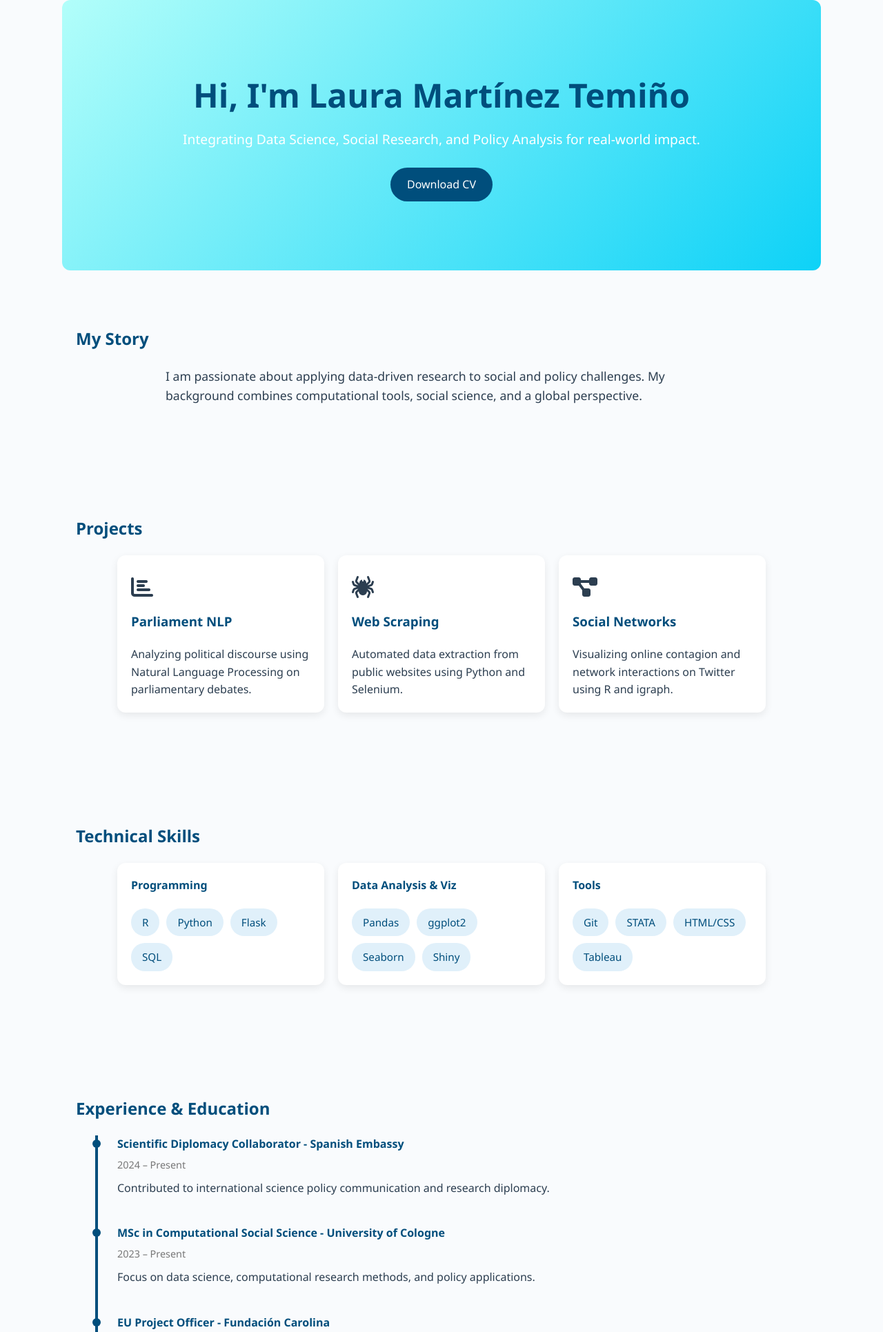
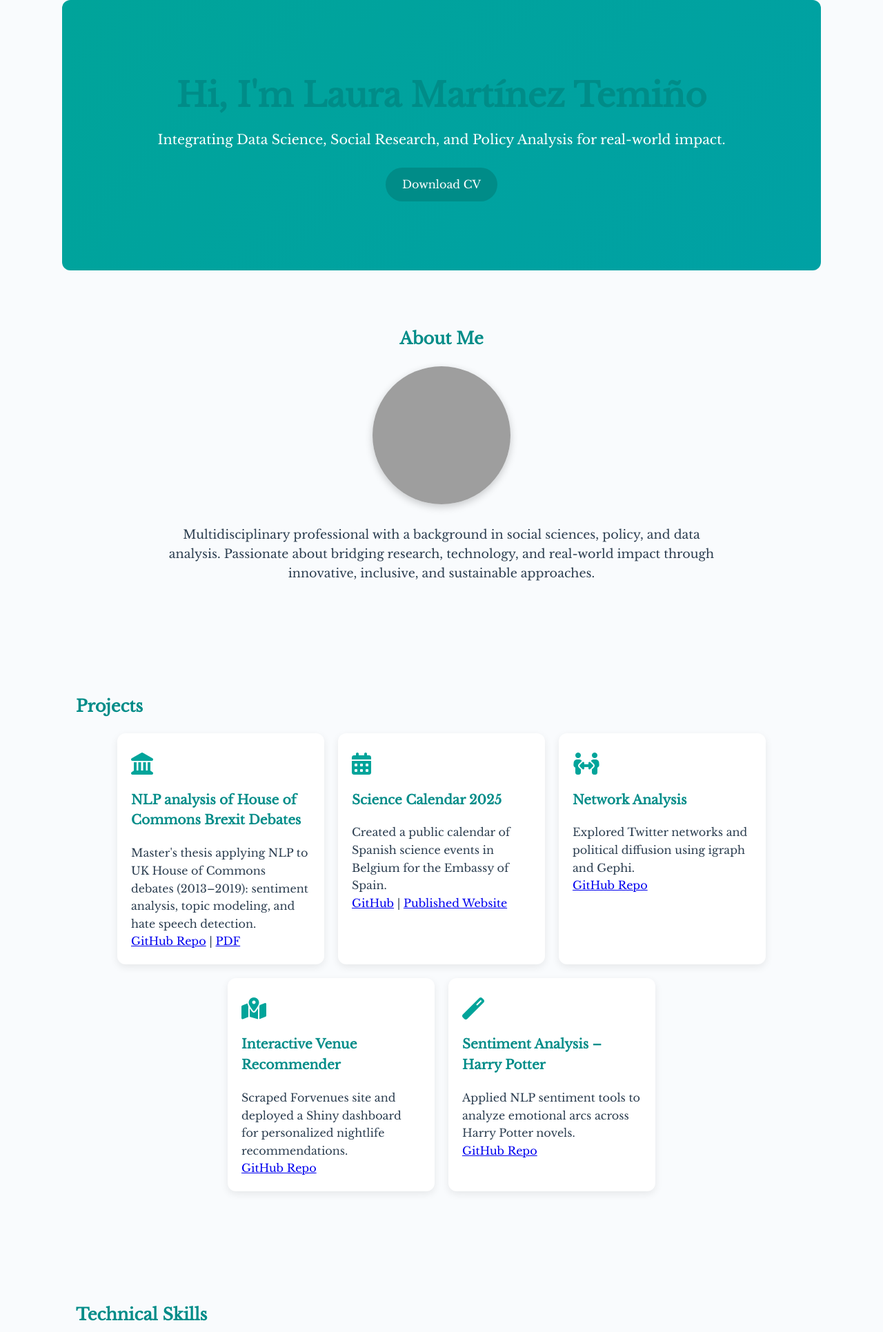
Before and after one commit to laura-martinez00/laura-website, a Flask app: page / in a window 1280 px wide. Shown: the top 1931 px of the page at 69% size. Run offline with Flask 3, Linux system fonts and the light colour scheme; some libraries are stand-ins or nearby versions; grey boxes are pictures that could not be loaded.

Commit message:
Updated content: projects, experience, skills, and design

```diff
--- a/static/css/styles.css
+++ b/static/css/styles.css
@@ -1,4 +1,6 @@
 /* Reset */
+@import url('https://fonts.googleapis.com/css2?family=Libre+Baskerville&display=swap');
+
 * {
   margin: 0;
   padding: 0;
@@ -6,7 +8,7 @@
 }
 
 body {
-  font-family: 'Segoe UI', Tahoma, Geneva, Verdana, sans-serif;
+  font-family: 'Libre Baskerville', serif;
   background: #f9fbfd;
   color: #2c3e50;
   line-height: 1.6;
@@ -21,13 +23,13 @@ body {
 
 h1, h2, h3, h4 {
   margin-bottom: 20px;
-  color: #004e7c;
+  color: #008c88;
 }
 
 /* Hero */
 #hero {
   text-align: center;
-  background: linear-gradient(135deg, #b2fefa, #0ed2f7);
+  background: linear-gradient(135deg, #00a49a, #00a1a4);
   color: white;
   padding: 100px 20px;
   border-radius: 12px;
@@ -46,7 +48,7 @@ h1, h2, h3, h4 {
 .btn {
   display: inline-block;
   padding: 12px 24px;
-  background: #004e7c;
+  background: #008c88;
   color: white;
   text-decoration: none;
   border-radius: 30px;
@@ -54,14 +56,32 @@ h1, h2, h3, h4 {
 }
 
 .btn:hover {
-  background: #0077aa;
+  background: #006f6c;
 }
 
 /* About */
-.about p {
+.about {
+  text-align: center;
+}
+
+.about-content {
+  display: flex;
+  flex-direction: column;
+  align-items: center;
+  gap: 30px;
+}
+
+.about-content img {
+  width: 200px;
+  height: 200px;
+  object-fit: cover;
+  border-radius: 50%;
+  box-shadow: 0 4px 12px rgba(0, 0, 0, 0.2);
+}
+
+.about-content p {
   font-size: 1.1em;
   max-width: 800px;
-  margin: auto;
 }
 
 /* Projects */
@@ -88,6 +108,7 @@ h1, h2, h3, h4 {
 .card .icon {
   font-size: 2em;
   margin-bottom: 10px;
+  color: #00a49a;
 }
 
 /* Skills */
@@ -97,7 +118,7 @@ h1, h2, h3, h4 {
 
 .skill-category h4 {
   margin-bottom: 10px;
-  color: #006b99;
+  color: #00a1a4;
 }
 
 .skill-tags {
@@ -107,8 +128,8 @@ h1, h2, h3, h4 {
 }
 
 .skill-tags span {
-  background: #e0f0fa;
-  color: #004e7c;
+  background: #e0f8f7;
+  color: #008c88;
   padding: 8px 16px;
   border-radius: 20px;
   font-size: 0.95em;
@@ -132,7 +153,7 @@ h1, h2, h3, h4 {
   top: 0;
   bottom: 0;
   width: 4px;
-  background-color: #004e7c;
+  background-color: #008c88;
 }
 
 .timeline-block {
@@ -147,7 +168,7 @@ h1, h2, h3, h4 {
   top: 6px;
   width: 12px;
   height: 12px;
-  background-color: #004e7c;
+  background-color: #008c88;
   border-radius: 50%;
 }
 
@@ -179,7 +200,7 @@ input, textarea {
 }
 
 button {
-  background: #28a745;
+  background: #00a1a4;
   color: white;
   padding: 12px;
   font-size: 1em;
@@ -190,7 +211,7 @@ button {
 }
 
 button:hover {
-  background: #218838;
+  background: #008c88;
 }
 
 .social-links {
@@ -200,7 +221,7 @@ button:hover {
 
 .social-links a {
   margin: 0 10px;
-  color: #004e7c;
+  color: #008c88;
   text-decoration: none;
   font-weight: bold;
 }
--- a/templates/index.html
+++ b/templates/index.html
@@ -18,29 +18,57 @@
 
   <!-- About Me -->
  <section id="about" class="section about">
-    <h2>My Story</h2>
-    <p>I am passionate about applying data-driven research to social and policy challenges. My background combines computational tools, social science, and a global perspective.</p>
+  <h2>About Me</h2>
+  <div class="about-content">
+    <img src="{{ url_for('static', filename='images/profile.jpg') }}" alt="Laura Martinez Temiño photo">
+    <p>
+      Multidisciplinary professional with a background in social sciences, policy, and data analysis. Passionate about bridging research, technology, and real-world impact through innovative, inclusive, and sustainable approaches.
+    </p>
+  </div>
 </section>
 
   <!-- Projects -->
   <section id="projects" class="section projects">
   <h2>Projects</h2>
   <div class="card-container">
+
     <div class="card">
-        <div class="icon"><i class="fas fa-chart-bar"></i></div>
-        <h3>Parliament NLP</h3>
-        <p>Analyzing political discourse using Natural Language Processing on parliamentary debates.</p>
+      <div class="icon"><i class="fas fa-landmark"></i></div>
+      <h3>NLP analysis of House of Commons Brexit Debates</h3>
+      <p>Master's thesis applying NLP to UK House of Commons debates (2013–2019): sentiment analysis, topic modeling, and hate speech detection.</p>
+      <a href="https://github.com/laura-martinez00/NLP_HouseOfCommons_debates" target="_blank">GitHub Repo</a> |
+      <a href="{{ url_for('static', filename='files/TFM-NLP on HoC debates.pdf') }}" target="_blank">PDF</a>
     </div>
+
     <div class="card">
-        <div class="icon"><i class="fas fa-spider"></i></div>
-        <h3>Web Scraping</h3>
-        <p>Automated data extraction from public websites using Python and Selenium.</p>
+      <div class="icon"><i class="fas fa-calendar-alt"></i></div>
+      <h3>Science Calendar 2025</h3>
+      <p>Created a public calendar of Spanish science events in Belgium for the Embassy of Spain.</p>
+      <a href="https://github.com/laura-martinez00/Spain-science-calendar-2025" target="_blank">GitHub</a> |
+      <a href="https://www.spainculture.be/es/quienes-somos/la-ciencia-espanola-en-belgica-programa-2025/" target="_blank">Published Website</a>
     </div>
+
     <div class="card">
-        <div class="icon"><i class="fas fa-project-diagram"></i></div>
-        <h3>Social Networks</h3>
-        <p>Visualizing online contagion and network interactions on Twitter using R and igraph.</p>
+      <div class="icon"><i class="fas fa-people-arrows"></i></div>
+      <h3>Network Analysis</h3>
+      <p>Explored Twitter networks and political diffusion using igraph and Gephi.</p>
+      <a href="https://github.com/laura-martinez00/SNA-assignment" target="_blank">GitHub Repo</a>
     </div>
+
+    <div class="card">
+      <div class="icon"><i class="fas fa-map-marked-alt"></i></div>
+      <h3>Interactive Venue Recommender</h3>
+      <p>Scraped Forvenues site and deployed a Shiny dashboard for personalized nightlife recommendations.</p>
+      <a href="https://github.com/laura-martinez00/Data-harvesting-Project" target="_blank">GitHub Repo</a>
+    </div>
+
+    <div class="card">
+      <div class="icon"><i class="fas fa-magic"></i></div>
+      <h3>Sentiment Analysis – Harry Potter</h3>
+      <p>Applied NLP sentiment tools to analyze emotional arcs across Harry Potter novels.</p>
+      <a href="https://github.com/laura-martinez00/Sentiment-Analysis-Harry-Potter-books" target="_blank">GitHub Repo</a>
+    </div>
+
   </div>
 </section>
 
@@ -49,49 +77,117 @@
   <h2>Technical Skills</h2>
   <div class="card-container">
     <div class="card">
-        <h4>Programming</h4>
+      <h4>Programming & Data</h4>
       <div class="skill-tags">
-          <span>R</span><span>Python</span><span>Flask</span><span>SQL</span>
+        <span>Python</span><span>R</span><span>Shiny</span><span>Flask</span><span>SQL</span>
       </div>
     </div>
     <div class="card">
-        <h4>Data Analysis & Viz</h4>
+      <h4>Data Science & Analysis</h4>
       <div class="skill-tags">
-          <span>Pandas</span><span>ggplot2</span><span>Seaborn</span><span>Shiny</span>
+        <span>Pandas</span><span>Scikit-learn</span><span>Text Mining</span><span>Topic Modeling</span><span>Network Analysis</span>
       </div>
     </div>
     <div class="card">
-        <h4>Tools</h4>
+      <h4>Visualization</h4>
       <div class="skill-tags">
-          <span>Git</span><span>STATA</span><span>HTML/CSS</span><span>Tableau</span>
+        <span>ggplot2</span><span>Seaborn</span><span>Plotly</span><span>D3.js</span><span>Gephi</span>
+      </div>
+    </div>
+    <div class="card">
+      <h4>Web & Tools</h4>
+      <div class="skill-tags">
+        <span>HTML/CSS</span><span>Git</span><span>Jupyter</span><span>LaTeX</span><span>MS Office</span>
+      </div>
+    </div>
+    <div class="card">
+      <h4>Languages</h4>
+      <div class="skill-tags">
+        <span>Spanish (Native)</span><span>English (Fluent)</span><span>French (Intermediate)</span>
       </div>
     </div>
   </div>
 </section>
+
 
   <!-- Experience / Education -->
   <section id="experience" class="section experience">
   <h2>Experience & Education</h2>
   <div class="timeline">
     <div class="timeline-line"></div>
+
     <div class="timeline-block">
       <div class="dot"></div>
-        <h4>Scientific Diplomacy Collaborator - Spanish Embassy</h4>
-        <span>2024 – Present</span>
-        <p>Contributed to international science policy communication and research diplomacy.</p>
+      <h4>Scientific Diplomacy Collaborator – Embassy of Spain in Belgium</h4>
+      <span>Nov 2024 – Present</span>
+      <p>Supported cultural and scientific programmes, managed content on Spainculture.be, liaised with EU institutions, and ensured inclusivity and sustainability in science diplomacy.</p>
     </div>
+
     <div class="timeline-block">
       <div class="dot"></div>
-        <h4>MSc in Computational Social Science - University of Cologne</h4>
-        <span>2023 – Present</span>
-        <p>Focus on data science, computational research methods, and policy applications.</p>
+      <h4>Data Quality Executive – Kantar Worldpanel</h4>
+      <span>Jul 2024 – Nov 2024</span>
+      <p>Ensured data integrity through QA processes, collaborated on analysis reports, and improved internal data validation tools.</p>
     </div>
+
     <div class="timeline-block">
       <div class="dot"></div>
-        <h4>EU Project Officer - Fundación Carolina</h4>
-        <span>2022 – 2023</span>
-        <p>Supported international cooperation programs in research and education.</p>
+      <h4>Public Finance Intern – AFI</h4>
+      <span>Jun 2024 – Jul 2024</span>
+      <p>Assisted with policy evaluations and frameworks, presented research insights, and provided technical tools for public sector policy design.</p>
     </div>
+
+    <div class="timeline-block">
+      <div class="dot"></div>
+      <h4>Admin Office Assistant – Tecopy</h4>
+      <span>Mar 2023 – Jun 2023</span>
+      <p>Translated documents, ensured regulatory compliance, and identified business opportunities.</p>
+    </div>
+
+    <div class="timeline-block">
+      <div class="dot"></div>
+      <h4>Marketing Research Analyst – WAINS</h4>
+      <span>Feb 2022 – Jun 2022</span>
+    </div>
+
+    <div class="timeline-block">
+      <div class="dot"></div>
+      <h4>Administrative Assistant – UC3M International Office</h4>
+      <span>Sep 2019 – Jan 2020</span>
+      <p>Managed Erasmus data, curated EU academic materials, and supported intercultural initiatives.</p>
+    </div>
+
+    <div class="timeline-block">
+      <div class="dot"></div>
+      <h4>Master in Computational Social Sciences – UC3M</h4>
+      <span>Sep 2023 – Jul 2024</span>
+      <p>Focus: Web scraping, text mining, ML, data visualization. Thesis: NLP on UK Parliament debates.</p>
+    </div>
+
+    <div class="timeline-block">
+      <div class="dot"></div>
+      <h4>BA in International Studies & Political Science – UC3M</h4>
+      <span>Sep 2018 – Oct 2023</span>
+    </div>
+
+    <div class="timeline-block">
+      <div class="dot"></div>
+      <h4>Erasmus Semester – University of Sheffield (Economics)</h4>
+      <span>Sep 2022 – Feb 2023</span>
+    </div>
+
+    <div class="timeline-block">
+      <div class="dot"></div>
+      <h4>Courses on Cultural Management & Journalism – Círculo de Bellas Artes</h4>
+      <span>Jul 2021</span>
+    </div>
+
+    <div class="timeline-block">
+      <div class="dot"></div>
+      <h4>Jean Monnet Program – UC3M</h4>
+      <span>Sep 2018 – Jan 2019</span>
+    </div>
+
   </div>
 </section>
 
```
Also changed, not shown: 5 other files. Lines whose indentation alone changed are shown as unchanged.
